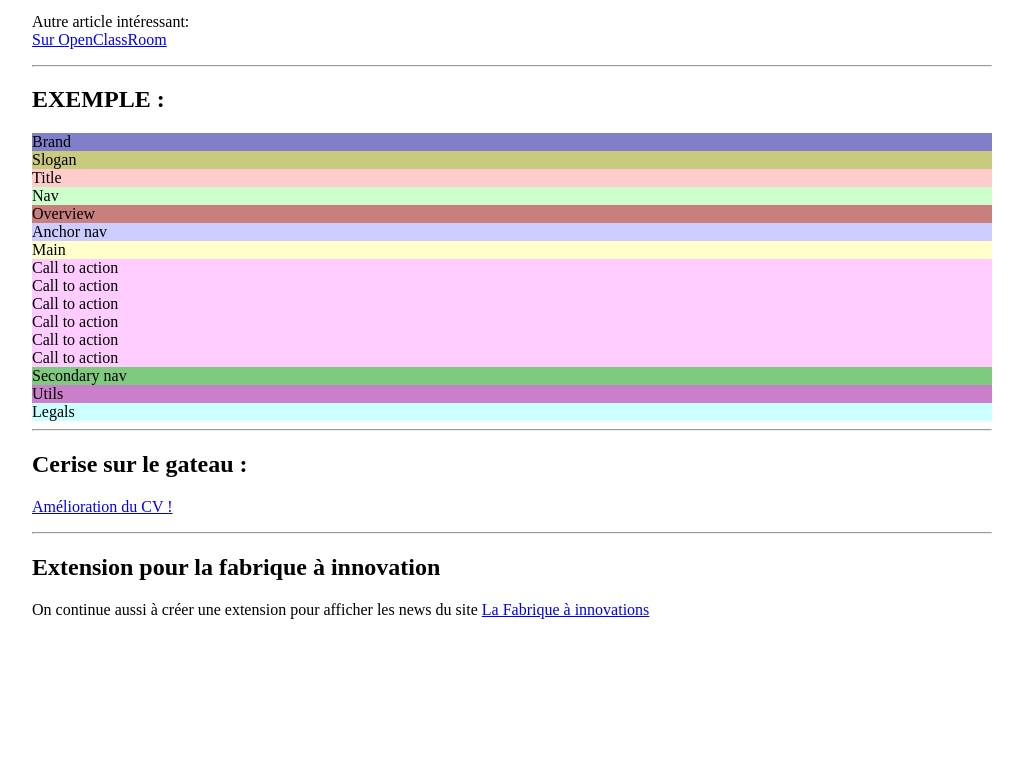
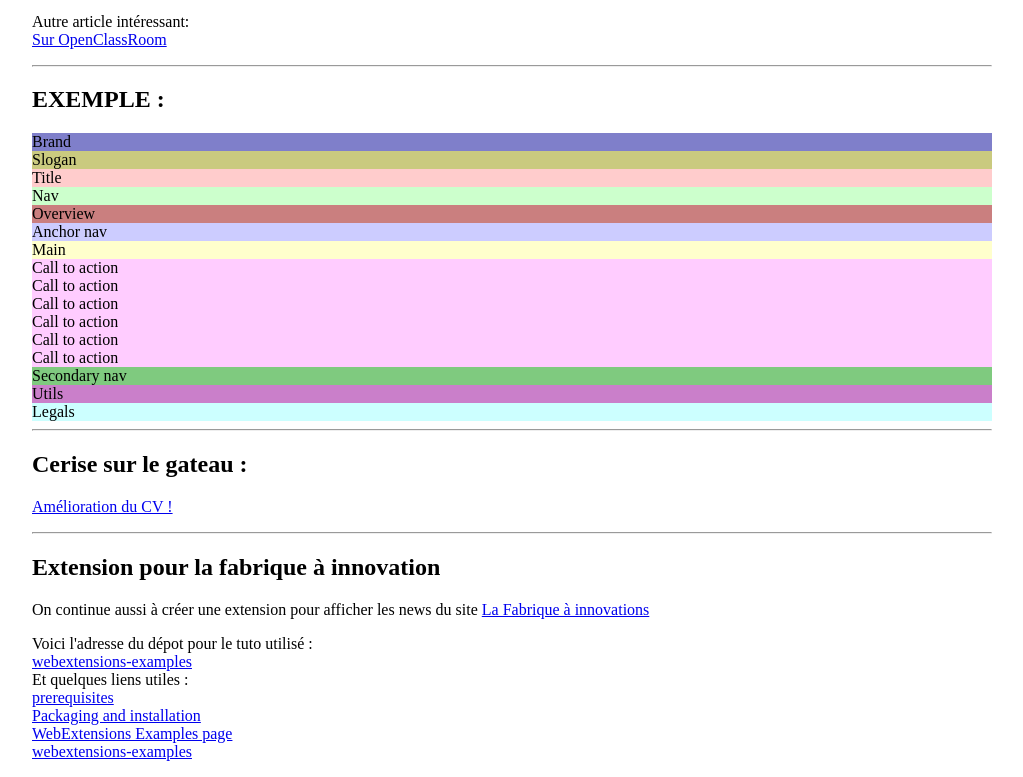
Before and after one commit to dtarcz/simplon-sem09, a plain HTML site: page index.html in a window 1280 px wide. Shown: the part 990-1767 px from the top of the page, without its empty margins (128-1151 px from the left). Before the commit the page ends 1625 px from the top, so only its background shows below. Drawn offline with Linux system fonts and the light colour scheme.

Commit message:
rajout de liens pour travail extension firefox

```diff
--- a/index.html
+++ b/index.html
@@ -109,6 +109,16 @@
     <p>
       On continue aussi à créer une extension pour afficher les news du site <a href="http://lafabriqueainnovations.com">La Fabrique à innovations</a>
     </p>
+    <p>
+        Voici l'adresse du dépot pour le tuto utilisé :<br>
+        <a href="https://github.com/mdn/webextensions-examples" target="_blank">webextensions-examples</a><br>
+        Et quelques liens utiles&nbsp;:<br>
+
+        <a href="https://developer.mozilla.org/en-US/Add-ons/WebExtensions/Prerequisites" target="_blank">prerequisites</a><br>
+        <a href="https://developer.mozilla.org/en-US/Add-ons/WebExtensions/Packaging_and_installation" target="_blank">Packaging and installation</a><br>
+        <a href="https://developer.mozilla.org/en-US/Add-ons/WebExtensions/Examples" target="_blank">WebExtensions Examples page</a><br>
+        <a href="https://github.com/mdn/webextensions-examples" target="_blank">webextensions-examples</a><br>
+    </p>
 
   </body>
 
```
